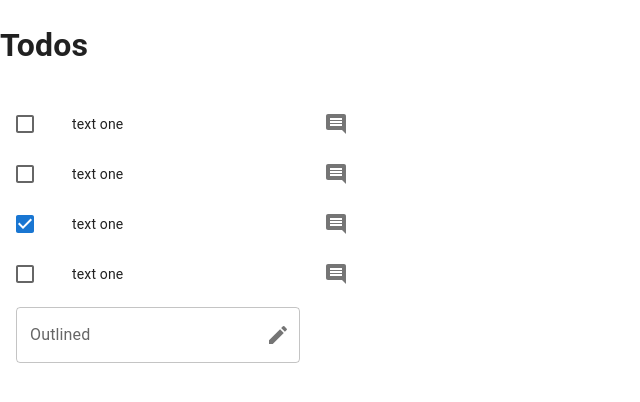
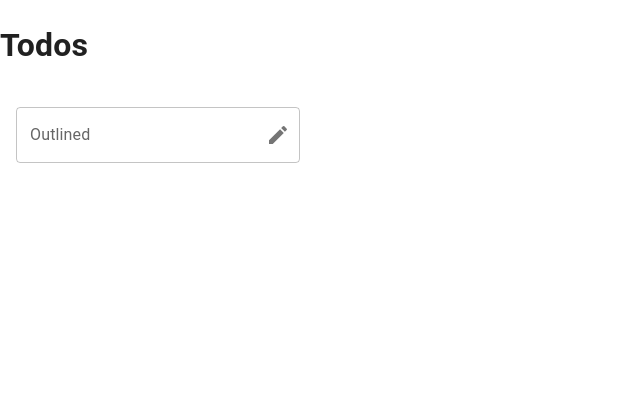
Before and after one commit to zaomarfarid/ReactTodoList, a React (Vite) app: page / in a window 1280 px wide. Shown: the top 402 px of the page, without its empty margins (0-640 px from the left). Built offline with nearby package versions, Linux system fonts and the light colour scheme.

Commit message:
Adding LocalStorage

```diff
--- a/src/TodoList.jsx
+++ b/src/TodoList.jsx
@@ -1,17 +1,22 @@
-import { useState } from 'react';
+import { useState, useEffect } from 'react';
 import List from '@mui/material/List';
 import TodoItem from './TodoItem';
 import TodoForm from './TodoForm';
 
-const initialTodos = [
-    { id: 1, text: 'text one', completed: false },
-    { id: 2, text: 'text one', completed: false },
-    { id: 3, text: 'text one', completed: true },
-    { id: 4, text: 'text one', completed: false }
-]
+const getInitialData = () => {
+    const data = JSON.parse(localStorage.getItem('todos'))
+    if (!data)
+        return []
+    else
+        return data
+}
 
 export default function TodoList() {
-    const [todos, setTodos] = useState(initialTodos);
+    const [todos, setTodos] = useState(getInitialData);
+
+    useEffect(() => {
+        localStorage.setItem('todos', JSON.stringify(todos))
+    }, [todos])
 
     const removeTodo = id => {
         setTodos(prevTodos => (prevTodos.filter(todo => todo.id !== id)))
```
Also changed, not shown: 1 other file (tests, documents, lock files or other folders).
